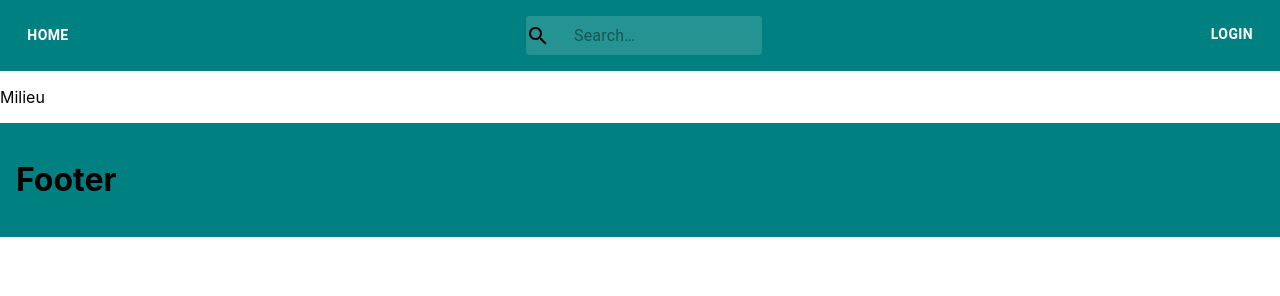
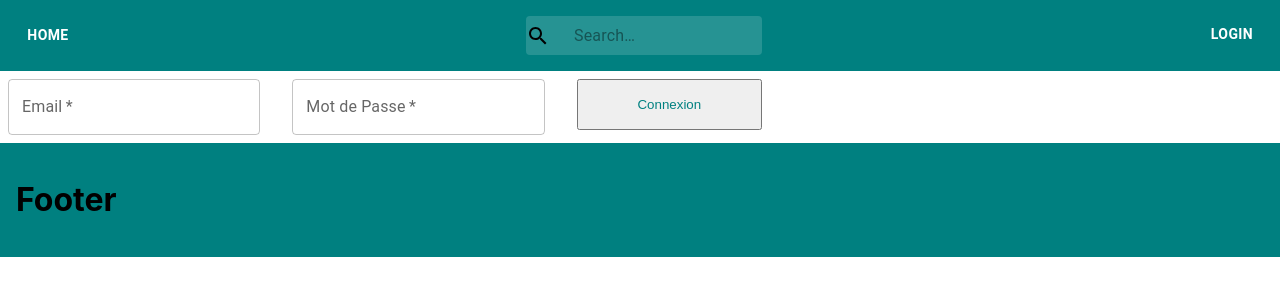
Before and after one commit to DENISJulien/SoundClock-Front, a React app in the folder soundclock/: page / in a window 1280 px wide. Built offline with nearby package versions, Linux system fonts and the light colour scheme.

Commit message:
yup added

```diff
--- a/soundclock/src/Component/App/App.js
+++ b/soundclock/src/Component/App/App.js
@@ -1,12 +1,13 @@
 import Footer from '../Footer/Footer';
 import Header from '../Header/Header';
+import FormTest from '../Header/Modal/Form/FormTest';
 import './App.scss';
 
 function App() {
   return (
     <div className="App">
       <Header/>
-      <p>Milieu</p>
+      <FormTest/>
       <Footer/>
     </div>
   );
--- /dev/null
+++ b/soundclock/src/Component/Header/Modal/Form/FormTest.js
@@ -0,0 +1,66 @@
+import Box from '@mui/material/Box';
+import TextField from '@mui/material/TextField';
+import { useState } from 'react';
+import axios from 'axios';
+import './FormLogin.scss';
+import { useForm } from 'react-hook-form';
+import { yupResolver } from '@hookform/resolvers/yup';
+import * as yup from "yup";
+
+
+const schema = yup.object({
+    username: yup.string().email().required(),
+    password: yup.string().required(),
+  });
+
+
+export default function FormTest() {
+
+  const{register, handleSubmit, formState:{errors}, formState} = useForm({
+      mode: "onTouched",
+      resolver: yupResolver(schema)
+  })
+
+  const{isSubmitSuccessful} = formState
+
+  const onSubmit = data => console.log(data)
+
+  console.log('hello')
+  return (
+    <Box
+      component="form"
+      onSubmit = {handleSubmit(onSubmit)}
+      sx={{
+        '& > :not(style)': { m: 1, width: '25ch' },
+      }}
+      noValidate
+      autoComplete="off"
+    >
+      {isSubmitSuccessful && <div className="alert alert-success"> Merci pour votre inscription </div>}
+      <TextField
+      id="outlined-basic"
+      type="email"
+      required
+      label="Email"
+      variant="outlined"
+      {...register('username')}
+      />
+
+      <span>{errors.username?.message}</span>
+
+      <TextField
+      id="outlined-basic"
+      type="password"
+      required
+      label="Mot de Passe"
+      variant="outlined"
+      {...register('password')}
+      />
+
+      <span>{errors.password?.message}</span>
+
+      { <button /*disabled={isSubmitting}*/ className="Form__Button" type="submit" >Connexion</button> }
+
+    </Box>
+  );
+}
```
Also changed, not shown: soundclock/package.json (+7 -1 lines), soundclock/public/index.html (+1 -0 lines), soundclock/src/Component/Header/Modal/Form/FormLogin.js (+10 -10 lines), 1 other file.
